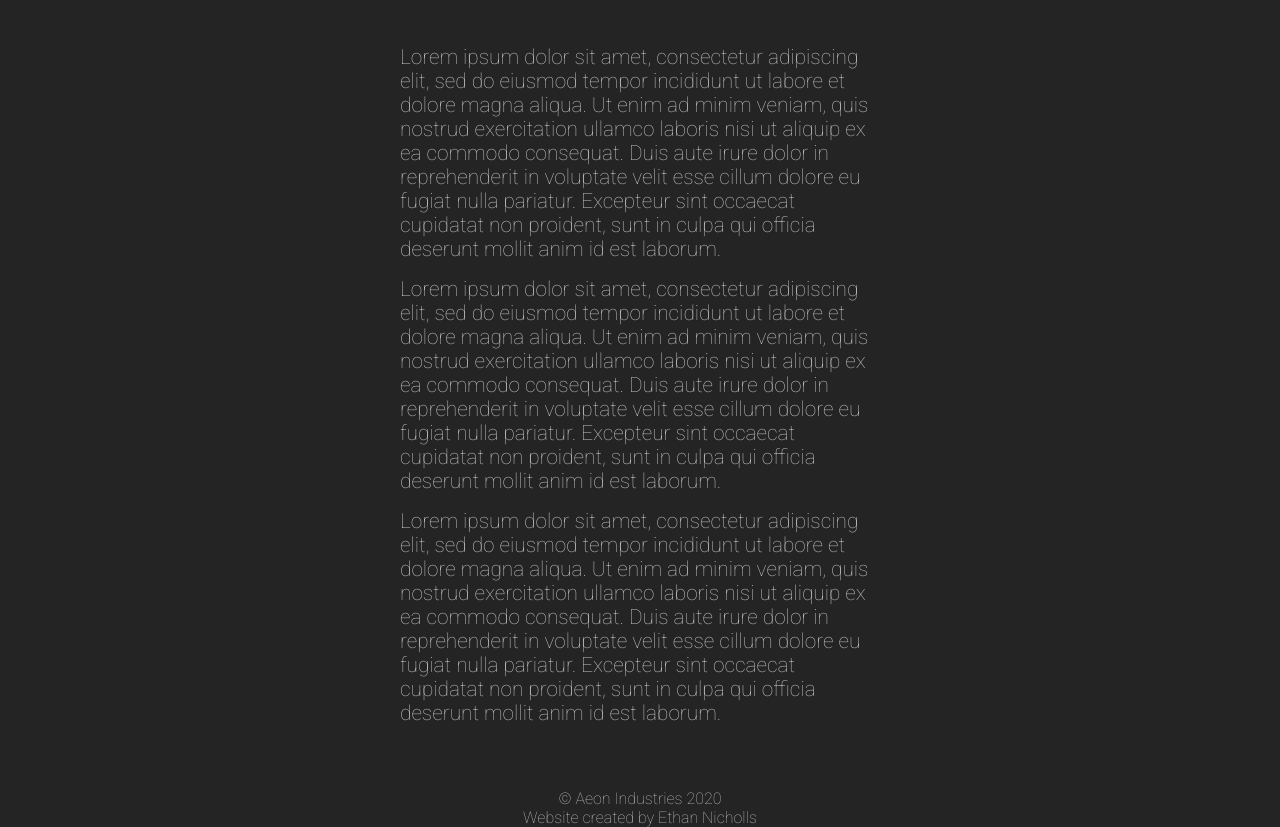
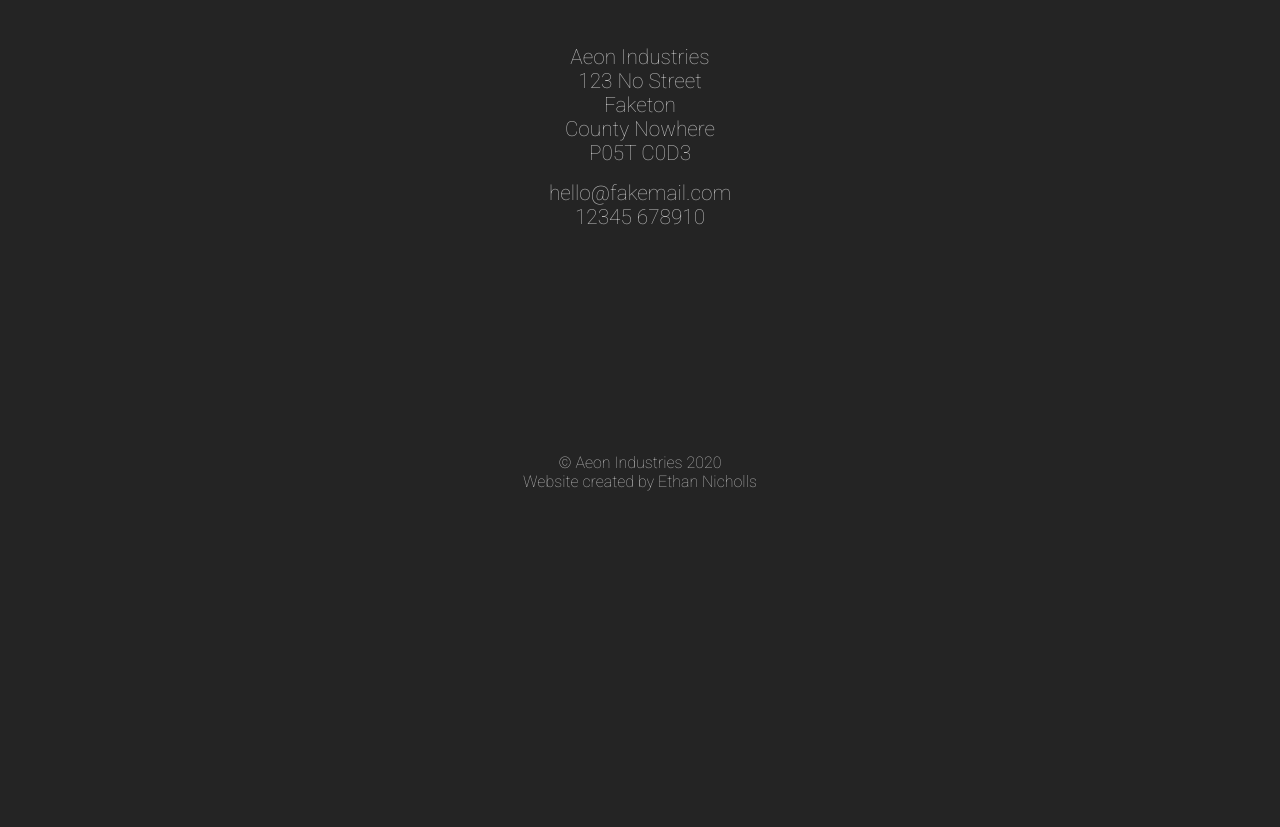
Before and after one commit to eoNicholls/aeon-industries, a website: page contact.html in a window 1280 px wide. Shown: the part 157-984 px from the top of the page. After the commit the page ends 816 px from the top, so only its background shows below. Drawn offline with Linux system fonts and the light colour scheme.

Commit message:
Changed contact details. Added footer

```diff
--- a/contact.html
+++ b/contact.html
@@ -2,7 +2,7 @@
 <html>
 <head>
 	<meta charset="utf">
-	<title>Contact</title>
+	<title>Aeon Industries - Contact</title>
 	<link href="style.css" type="text/css" rel="stylesheet">
 	<link href="https://fonts.googleapis.com/css2?family=Roboto+Slab:wght@100&family=Roboto:wght@100&display=swap" rel="stylesheet">
 </head>
@@ -20,22 +20,18 @@
 	<h1 class="child-h1">We are here</h1>
 
 	<div class="content">
-		<div class="content-child content-text">
-			<p>Lorem ipsum dolor sit amet, consectetur adipiscing elit, sed do eiusmod tempor incididunt ut
-			labore et dolore magna aliqua. Ut enim ad minim veniam, quis nostrud exercitation ullamco laboris
-			nisi ut aliquip ex ea commodo consequat. Duis aute irure dolor in reprehenderit in voluptate velit
-			esse cillum dolore eu fugiat nulla pariatur. Excepteur sint occaecat cupidatat non proident, sunt in
-			culpa qui officia deserunt mollit anim id est laborum.</p>
-			<p>Lorem ipsum dolor sit amet, consectetur adipiscing elit, sed do eiusmod tempor incididunt ut
-			labore et dolore magna aliqua. Ut enim ad minim veniam, quis nostrud exercitation ullamco laboris
-			nisi ut aliquip ex ea commodo consequat. Duis aute irure dolor in reprehenderit in voluptate velit
-			esse cillum dolore eu fugiat nulla pariatur. Excepteur sint occaecat cupidatat non proident, sunt in
-			culpa qui officia deserunt mollit anim id est laborum.</p>
-			<p>Lorem ipsum dolor sit amet, consectetur adipiscing elit, sed do eiusmod tempor incididunt ut
-			labore et dolore magna aliqua. Ut enim ad minim veniam, quis nostrud exercitation ullamco laboris
-			nisi ut aliquip ex ea commodo consequat. Duis aute irure dolor in reprehenderit in voluptate velit
-			esse cillum dolore eu fugiat nulla pariatur. Excepteur sint occaecat cupidatat non proident, sunt in
-			culpa qui officia deserunt mollit anim id est laborum.</p>
+		<div class="content-child content-text" id="contact-details">
+			<p>
+				Aeon Industries<br>
+				123 No Street<br>
+				Faketon<br>
+				County Nowhere<br>
+				P05T C0D3
+			</p>
+			<p>
+				hello@fakemail.com<br>
+				12345 678910
+			</p>
 		</div>
 	</div>
 
--- a/style.css
+++ b/style.css
@@ -95,6 +95,11 @@ nav a:hover {
 	padding-bottom: 3rem;
 }
 
+#contact-details {
+	text-align: center;
+	margin-bottom: 10rem;
+}
+
 footer {
 	margin: 2rem 0;
 	text-align: center;
```
Also changed, not shown: projects.html (+1 -1 lines), vision.html (+1 -1 lines).
